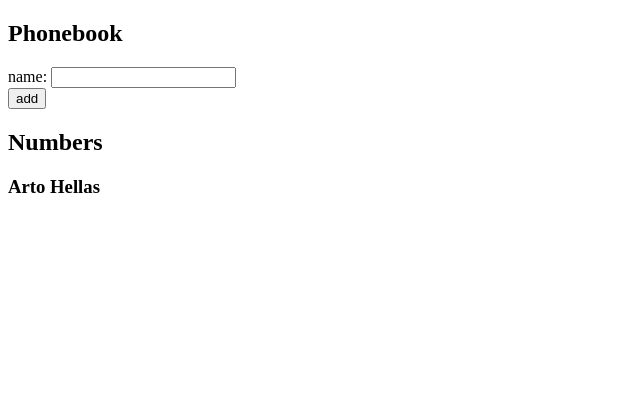
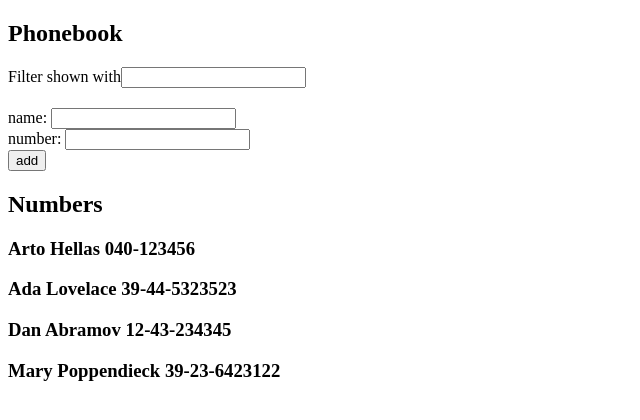
Before and after one commit to bushbass/fso-phonebook, a React (Vite) app: page / in a window 1280 px wide. Shown: the top 420 px of the page, without its empty margins (0-640 px from the left). Built offline with nearby package versions, Linux system fonts and the light colour scheme.

Commit message:
start at 2.10

```diff
--- a/src/App.jsx
+++ b/src/App.jsx
@@ -1,35 +1,62 @@
-import { useState } from 'react'
+import { useState, useRef } from 'react'
 
 const App = () => {
+  const nameRef = useRef(null)
   const [persons, setPersons] = useState([
-    { name: 'Arto Hellas' }
+    { name: 'Arto Hellas', number: '040-123456', id: 1 },
+    { name: 'Ada Lovelace', number: '39-44-5323523', id: 2 },
+    { name: 'Dan Abramov', number: '12-43-234345', id: 3 },
+    { name: 'Mary Poppendieck', number: '39-23-6423122', id: 4 }
   ])
   const [newName, setNewName] = useState('')
+  const [newNumber, setNewNumber] = useState('')
+  const [searchText, setSearchText] = useState('')
 
-  const handleInputChange = (event) => {
+  const handleNameInputChange = (event) => {
     setNewName(event.target.value)
+  }
+  const handleNumberInputChange = (event) => {
+    setNewNumber(event.target.value)
+  }
+  const handleSearchTextChange = (event) => {
+    setSearchText(event.target.value)
   }
 
   const handleSubmit = (event) => {
     event.preventDefault()
-    const nameToSet = { name: newName }
-    setPersons(persons.concat(nameToSet))
+    const nameToSet = { name: newName, number: newNumber }
+    persons.some(person => person.name == nameToSet.name) ?
+      alert(`${nameToSet.name} is already added to phone book`) :
+      setPersons(persons.concat(nameToSet))
     setNewName('')
+    setNewNumber('')
+    nameRef.current.focus()
+
   }
 
   return (
     <div>
       <h2>Phonebook</h2>
+
+      <div style={{ marginBottom: "20px" }}>Filter shown with
+        <input type="text" value={searchText} onChange={handleSearchTextChange} />
+      </div>
+
+
       <form onSubmit={handleSubmit}>
         <div>
-          name: <input value={newName} onChange={handleInputChange} />
+          name: <input ref={nameRef} value={newName} onChange={handleNameInputChange} />
+        </div>
+        <div>
+          number: <input value={newNumber} onChange={handleNumberInputChange} />
         </div>
         <div>
           <button type="submit">add</button>
         </div>
       </form>
       <h2>Numbers</h2>
-      {persons.map(person => <h3 key={person.name}>{person.name}</h3>)}
+      {persons.filter((person) => person.name.toLowerCase().includes(searchText.toLowerCase())).map((person, i) => <h3 key={i}>{person.name} {person.number}</h3>)}
+
     </div>
   )
 }
```
